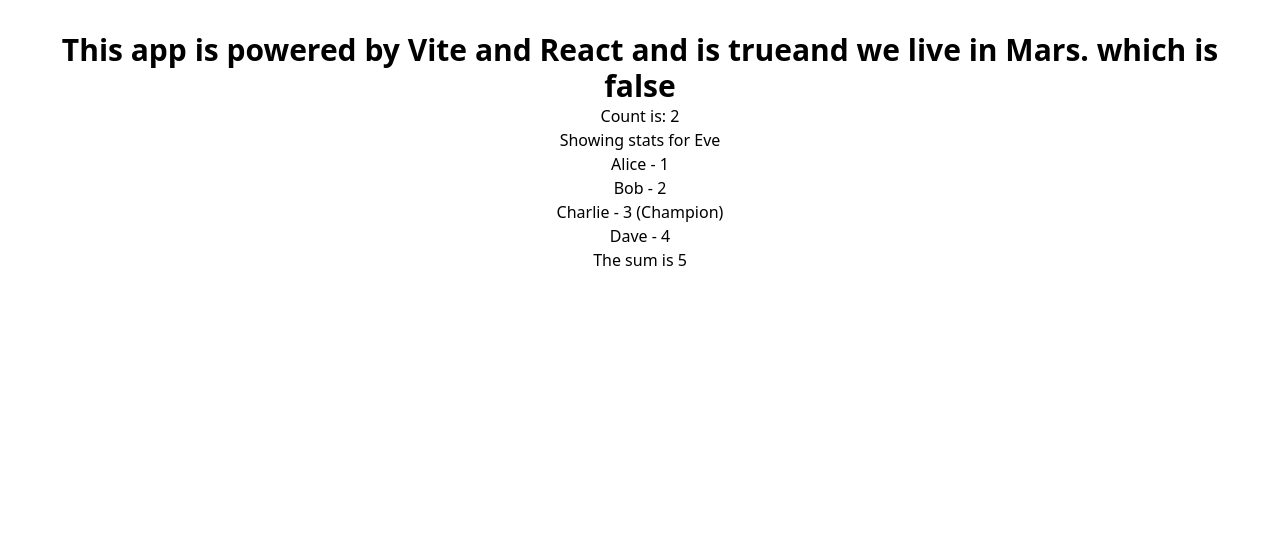
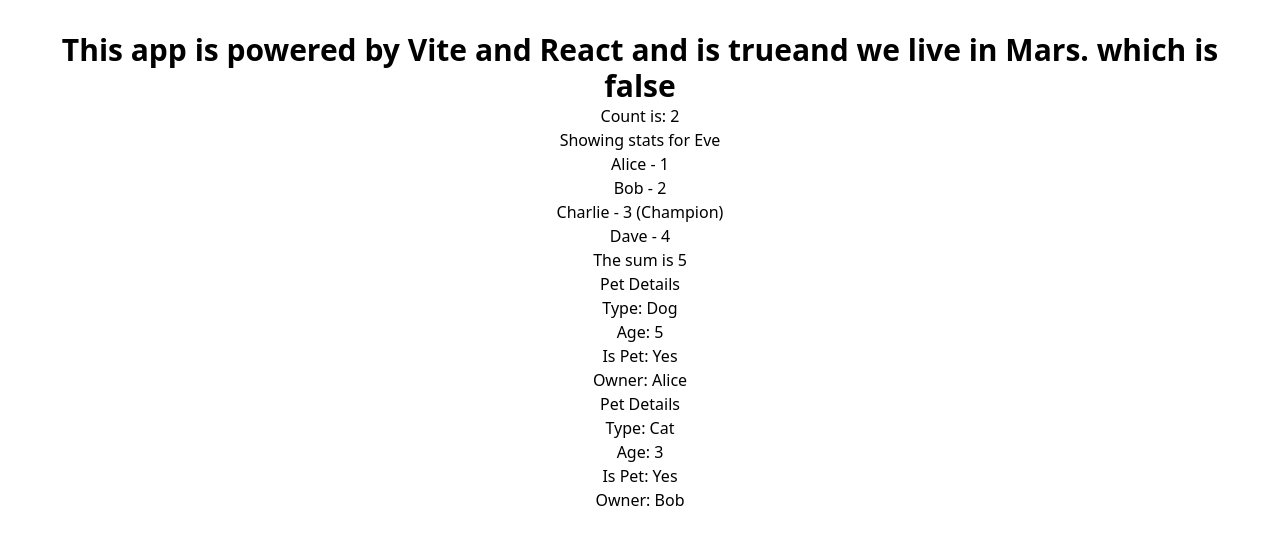
Before and after one commit to tjay1760/typescript_deep-dive, a React (Vite) app: page / in a window 1280 px wide. Shown: the top 544 px of the page. Built offline with nearby package versions, Linux system fonts and the light colour scheme.

Commit message:
working with interfaces

```diff
--- a/src/App.tsx
+++ b/src/App.tsx
@@ -1,5 +1,5 @@
 import './App.css'
-import { Counter, Mapper, AddNumbers } from './first';
+import { Counter, Mapper, AddNumbers,PetShow } from './first';
 
 function App() {
   const count: number = 0;
@@ -20,6 +20,25 @@
 
   planet = "Mars";
 
+  interface Animal {
+    species: string;
+    age: number;
+    isPet: boolean;
+    owner: string;
+  }
+
+  const dog: Animal = {
+    species: "Dog",
+    age: 5,
+    isPet: true,
+    owner: "Alice"
+  };
+  const cat: Animal = {
+    species: "Cat",
+    age: 3,
+    isPet: true,
+    owner: "Bob"
+  };
   return (
     <>
       <div
@@ -31,6 +50,8 @@
       <Counter count={count} />
       <Mapper names={names} positions={positions} champion={champion} user={user}/>
       <AddNumbers a={positions[0]} b={positions[3]} />
+      <PetShow pet={dog} />
+      <PetShow pet={cat} />
     </>
   )
 }
--- a/src/first.tsx
+++ b/src/first.tsx
@@ -25,3 +25,15 @@
     <div>The sum is {a + b}</div>
   )
 }
+
+export const PetShow = ({pet}: {pet: {species: string, age: number, isPet: boolean, owner: string}}) => {
+  return (
+    <div>
+      <h2>Pet Details</h2>
+      <p>Type: {pet.species}</p>
+      <p>Age: {pet.age}</p>
+      <p>Is Pet: {pet.isPet ? "Yes" : "No"}</p>
+      <p>Owner: {pet.owner}</p>
+    </div>
+  );
+};
```
